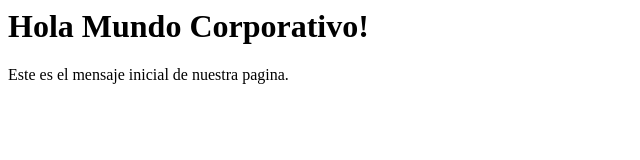
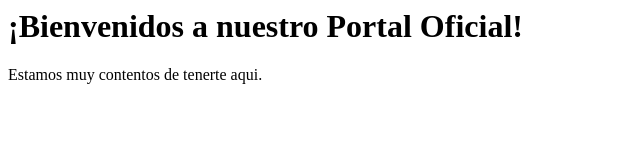
Before and after one commit to uendelighet/corporate-landing-page, a plain HTML site: page index.html in a window 1280 px wide. Shown: the whole page, without its empty margins (0-640 px from the left). Drawn offline with Linux system fonts and the light colour scheme.

Commit message:
feat: Implementa nuevo mensaje de bienvenida en la pagina principal

```diff
--- a/index.html
+++ b/index.html
@@ -1,2 +1,2 @@
-<h1>Hola Mundo Corporativo!</h1>
-<p>Este es el mensaje inicial de nuestra pagina.</p>
+<h1>¡Bienvenidos a nuestro Portal Oficial!</h1>
+<p>Estamos muy contentos de tenerte aqui.</p>
```
